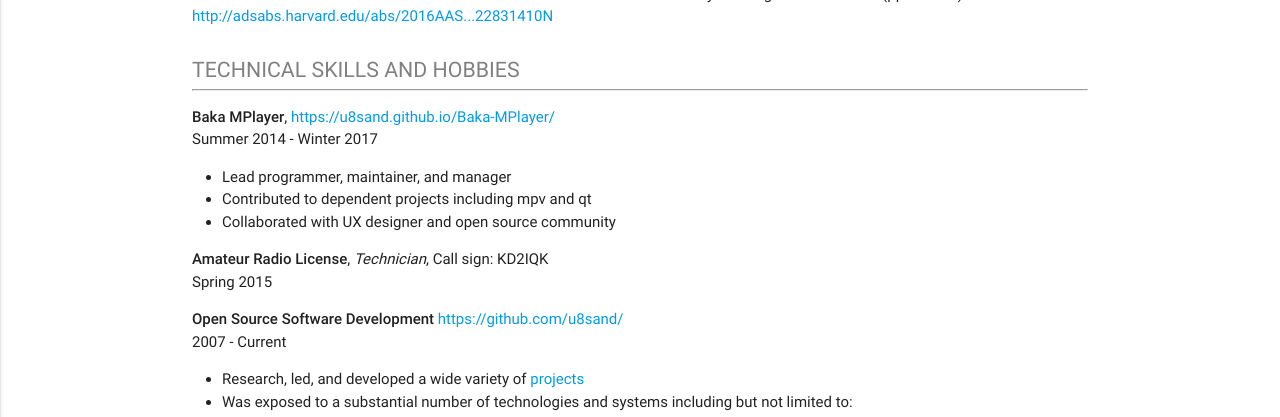
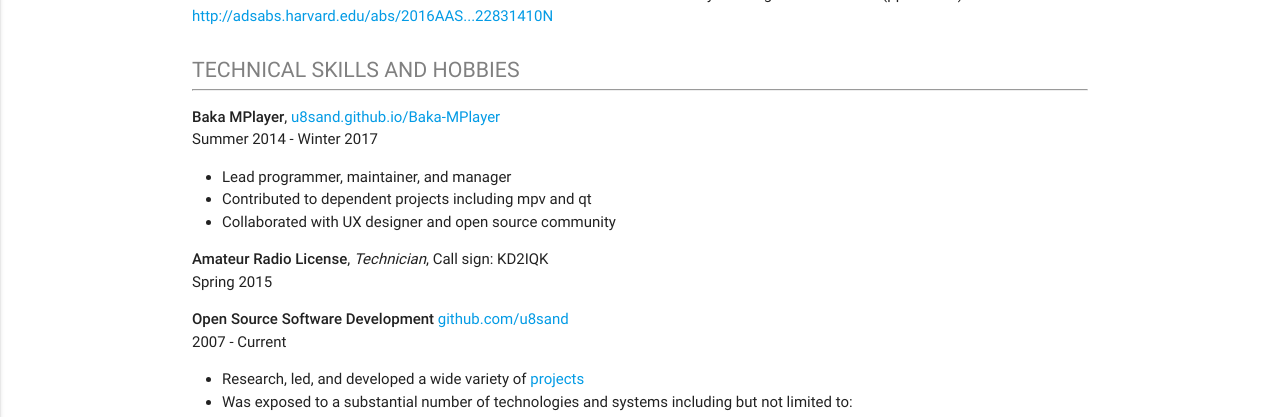
Before and after one commit to u8sand/u8sand.github.io, a Jekyll site: the page built from 01-about.md, in a window 1280 px wide and 900 px high, scrolled down 3756 px. Shown: the part 264-681 px from the top of the window. Built offline with Jekyll 4.4.1, drawn with Linux system fonts in a browser that asks for light colours; nearby versions of some CDN libraries; some of the changed lines change nothing that is shown.

Commit message:
Truncate a few more links

```diff
--- a/01-about.md
+++ b/01-about.md
@@ -195,7 +195,7 @@ Nandikotkur, G., Gomez, D., Dovale, J., **Clarke, D.**, Komstead, K., Shah, R.,
 
 <div style="page-break-inside: avoid;">
 
-**Baka MPlayer**, <https://u8sand.github.io/Baka-MPlayer/>
+**Baka MPlayer**, [u8sand.github.io/Baka-MPlayer](https://u8sand.github.io/Baka-MPlayer/)
 Summer 2014 - Winter 2017
 
 - Lead programmer, maintainer, and manager
@@ -211,7 +211,7 @@ Spring 2015
 
 <div style="page-break-inside: avoid;">
 
-**Open Source Software Development** <https://github.com/u8sand/>
+**Open Source Software Development** [github.com/u8sand](https://github.com/u8sand/)
 2007 - Current
 
 - Research, led, and developed a wide variety of [projects](/projects)
```
